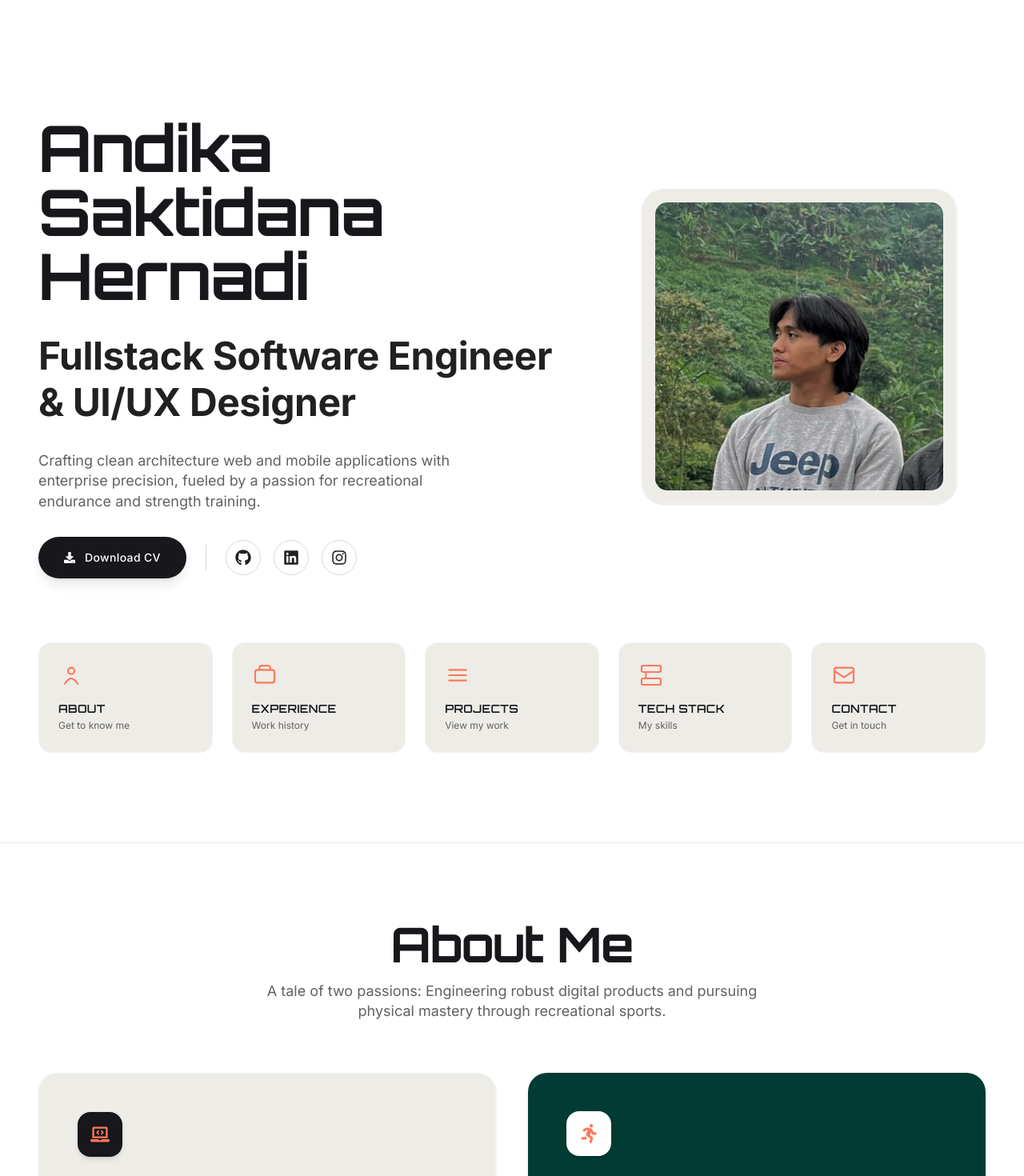
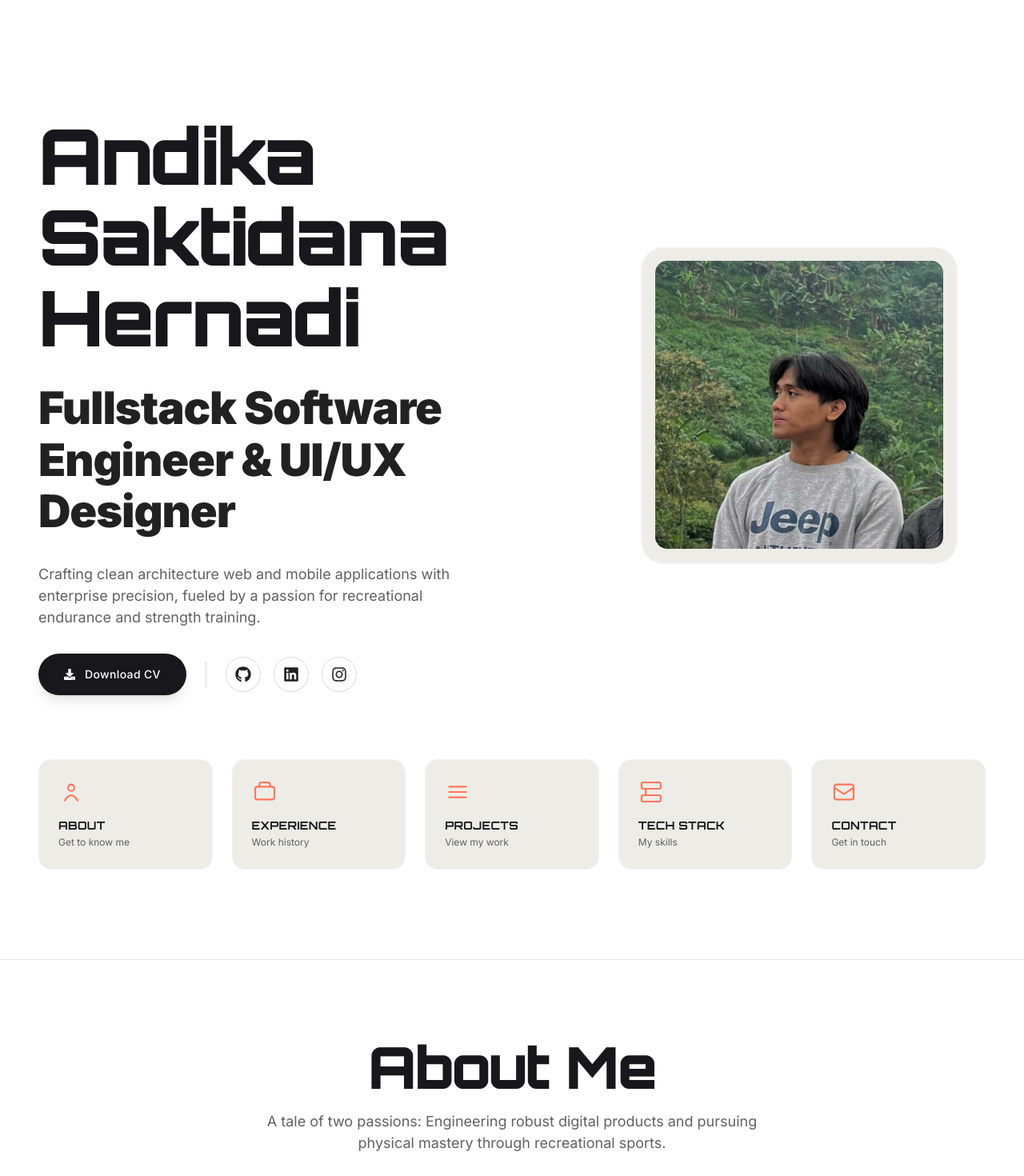
Before and after one commit to SutaSS/portofolio, a Next.js app: page / in a window 1280 px wide. Shown: the top 1470 px of the page at 80% size. Built offline with nearby package versions, Linux system fonts and the light colour scheme.

Commit message:
style: hide horizontal scrollbar completely and enforce bolder larger headings

```diff
--- a/src/app/globals.css
+++ b/src/app/globals.css
@@ -91,6 +91,11 @@ body {
   max-width: 100vw;
 }
 
+/* Hide horizontal scrollbar completely per user request */
+::-webkit-scrollbar:horizontal {
+  display: none !important;
+}
+
 ::-webkit-scrollbar {
   width: 8px;
 }
@@ -108,6 +113,15 @@ body {
   background: var(--neon-aqua);
 }
 
+/* Scrollbar hide utility classes */
+.scrollbar-hide::-webkit-scrollbar {
+  display: none !important;
+}
+.scrollbar-hide {
+  -ms-overflow-style: none !important;
+  scrollbar-width: none !important;
+}
+
 @layer base {
   * {
     @apply border-border outline-ring/50;
@@ -118,86 +132,86 @@ body {
 }
 
 /* ============================================
-   COHERE TYPOGRAPHY HIERARCHY
+   COHERE TYPOGRAPHY HIERARCHY (ENLARGED & BOLDER)
    ============================================ */
 
 .hero-display {
   font-family: var(--font-orbitron), monospace;
-  font-size: 5rem;
-  font-weight: 700;
-  line-height: 1;
-  letter-spacing: -0.02em;
+  font-size: 6rem;
+  font-weight: 900;
+  line-height: 1.05;
+  letter-spacing: -0.03em;
 }
 @media (max-width: 768px) {
   .hero-display {
-    font-size: 2.75rem;
+    font-size: 3.25rem;
   }
 }
 
 .product-display {
   font-family: var(--font-orbitron), monospace;
-  font-size: 4.5rem;
-  font-weight: 700;
-  line-height: 1;
-  letter-spacing: -0.02em;
+  font-size: 5.5rem;
+  font-weight: 900;
+  line-height: 1.05;
+  letter-spacing: -0.03em;
 }
 @media (max-width: 768px) {
   .product-display {
-    font-size: 2.5rem;
+    font-size: 3rem;
   }
 }
 
 .section-display {
   font-family: var(--font-orbitron), monospace;
-  font-size: 3.75rem;
-  font-weight: 700;
-  line-height: 1;
-  letter-spacing: -0.02em;
+  font-size: 4.5rem;
+  font-weight: 900;
+  line-height: 1.05;
+  letter-spacing: -0.03em;
 }
 @media (max-width: 768px) {
   .section-display {
-    font-size: 2.25rem;
+    font-size: 2.75rem;
   }
 }
 
 .section-heading {
   font-family: var(--font-inter), sans-serif;
-  font-size: 3rem;
-  font-weight: 700;
-  line-height: 1.2;
-  letter-spacing: -0.01em;
+  font-size: 3.5rem;
+  font-weight: 900;
+  line-height: 1.15;
+  letter-spacing: -0.02em;
 }
 @media (max-width: 768px) {
   .section-heading {
-    font-size: 2rem;
+    font-size: 2.25rem;
   }
 }
 
 .card-heading {
   font-family: var(--font-inter), sans-serif;
-  font-size: 2rem;
-  font-weight: 700;
+  font-size: 2.25rem;
+  font-weight: 800;
   line-height: 1.2;
   letter-spacing: -0.01em;
 }
 @media (max-width: 768px) {
   .card-heading {
-    font-size: 1.5rem;
+    font-size: 1.75rem;
   }
 }
 
 .feature-heading {
   font-family: var(--font-inter), sans-serif;
-  font-size: 1.5rem;
-  font-weight: 600;
-  line-height: 1.3;
+  font-size: 1.75rem;
+  font-weight: 800;
+  line-height: 1.25;
 }
 
 .body-large {
   font-family: var(--font-inter), sans-serif;
   font-size: 1.125rem;
   font-weight: 400;
-  line-height: 1.4;
+  line-height: 1.5;
 }
 
 .body {
@@ -224,7 +238,7 @@ body {
 .mono-label {
   font-family: var(--font-orbitron), monospace;
   font-size: 0.875rem;
-  font-weight: 600;
+  font-weight: 700;
   line-height: 1.4;
   letter-spacing: 0.02em;
   text-transform: uppercase;
```
